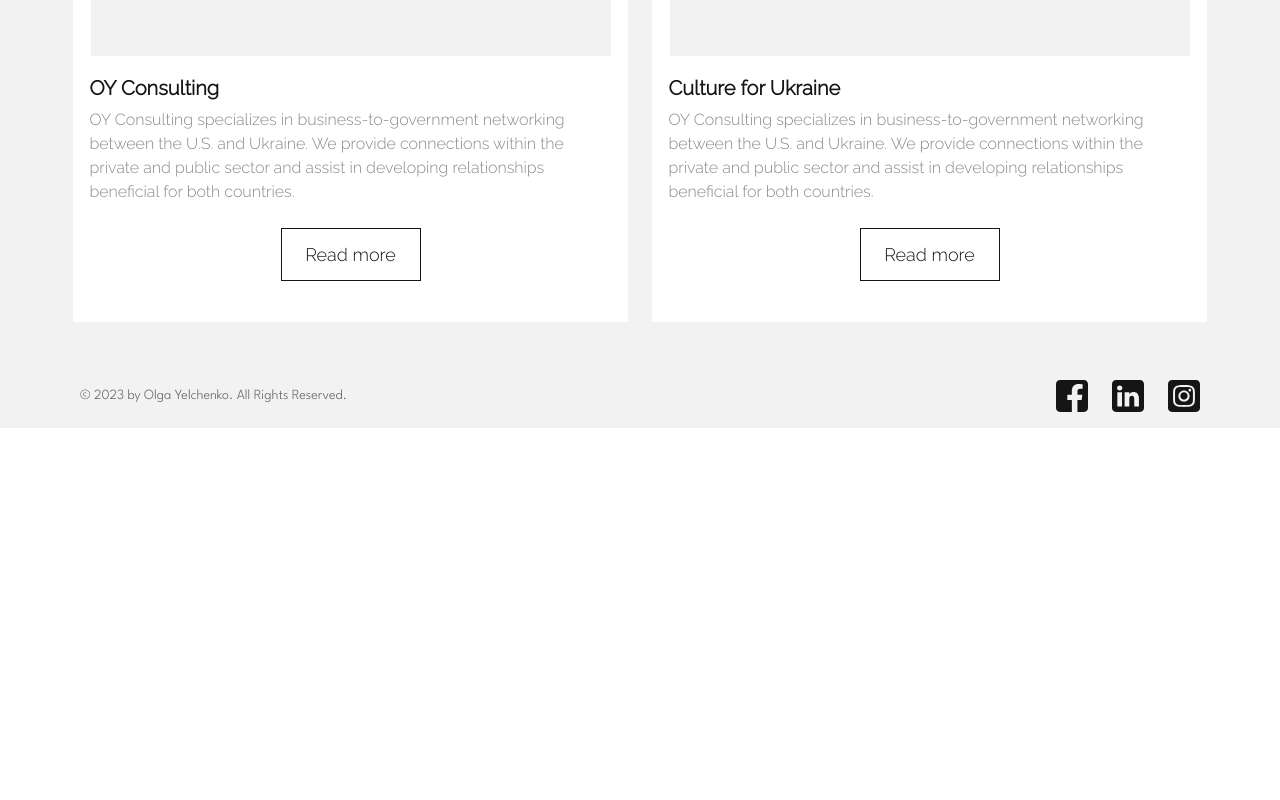
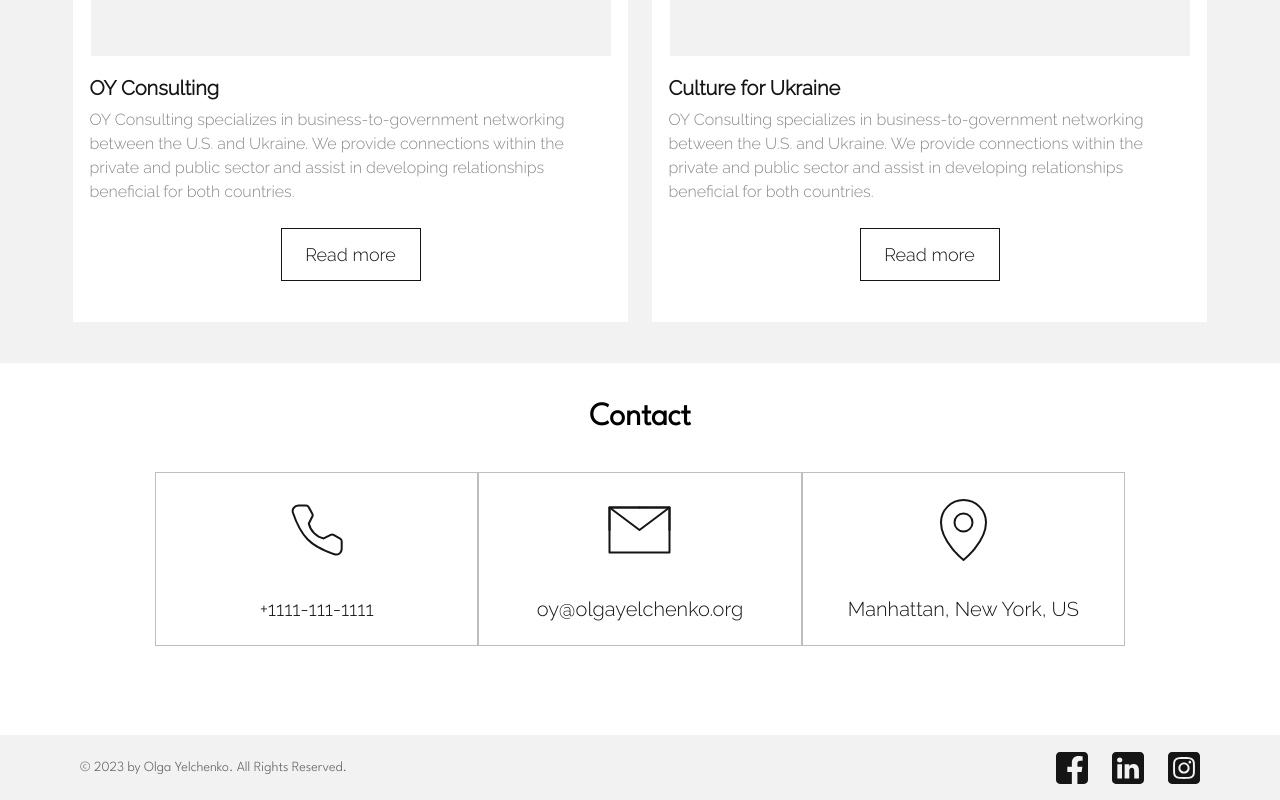
Before and after one commit to tetiananosenko/OY-consulting, a React (Create React App) app: page / in a window 1280 px wide. Shown: the part 2243-3043 px from the top of the page. Before the commit the page ends 2671 px from the top, so only its background shows below. Built offline with nearby package versions, Linux system fonts and the light colour scheme.

Commit message:
create component contactsection

```diff
--- /dev/null
+++ b/src/assets/svg/Email.jsx
@@ -0,0 +1,39 @@
+export const Email = () => (
+  <svg
+    xmlns="http://www.w3.org/2000/svg"
+    width="73"
+    height="72"
+    viewBox="0 0 73 72"
+    fill="none"
+  >
+    <path
+      d="M6.5 58.5H66.5V36V13.5H36.5H6.5V36V58.5Z"
+      stroke="#151515"
+      stroke-width="2"
+      stroke-linejoin="round"
+    />
+    <path
+      d="M6.5 13.5L36.5 36L66.5 13.5"
+      stroke="#151515"
+      stroke-width="2"
+      stroke-linecap="round"
+      stroke-linejoin="round"
+    />
+    <path
+      d="M36.5 13.5H6.5V36"
+      stroke="#151515"
+      stroke-width="2"
+      stroke-linecap="round"
+      stroke-linejoin="round"
+    />
+    <path
+      d="M66.5 36V13.5H36.5"
+      stroke="#151515"
+      stroke-width="2"
+      stroke-linecap="round"
+      stroke-linejoin="round"
+    />
+  </svg>
+);
+
+export default Email;
--- /dev/null
+++ b/src/assets/svg/Location.jsx
@@ -0,0 +1,24 @@
+export const Location = () => (
+  <svg
+    xmlns="http://www.w3.org/2000/svg"
+    width="73"
+    height="72"
+    viewBox="0 0 73 72"
+    fill="none"
+  >
+    <path
+      d="M36.5 66C36.5 66 59 48 59 28.5C59 16.0736 48.9264 6 36.5 6C24.0736 6 14 16.0736 14 28.5C14 48 36.5 66 36.5 66Z"
+      stroke="#151515"
+      stroke-width="2"
+      stroke-linejoin="round"
+    />
+    <path
+      d="M36.5 37.5C41.4705 37.5 45.5 33.4705 45.5 28.5C45.5 23.5295 41.4705 19.5 36.5 19.5C31.5295 19.5 27.5 23.5295 27.5 28.5C27.5 33.4705 31.5295 37.5 36.5 37.5Z"
+      stroke="#151515"
+      stroke-width="2"
+      stroke-linejoin="round"
+    />
+  </svg>
+);
+
+export default Location;
--- /dev/null
+++ b/src/assets/svg/Phone.jsx
@@ -0,0 +1,18 @@
+export const Phone = () => (
+  <svg
+    xmlns="http://www.w3.org/2000/svg"
+    width="73"
+    height="72"
+    viewBox="0 0 73 72"
+    fill="none"
+  >
+    <path
+      d="M25.9942 11.5287C27.0841 11.5287 28.0882 12.1197 28.6172 13.0726L32.2868 19.6828C32.7673 20.5483 32.7899 21.5951 32.3471 22.4806L28.8119 29.5511C28.8119 29.5511 29.8364 34.8182 34.124 39.1058C38.4116 43.3934 43.6612 44.4002 43.6612 44.4002L50.7305 40.8656C51.6166 40.4225 52.6642 40.4455 53.53 40.9268L60.1589 44.6123C61.1108 45.1417 61.7012 46.1452 61.7012 47.2343V54.8446C61.7012 58.7201 58.1014 61.5193 54.4292 60.2801C46.8874 57.7354 35.1803 52.8901 27.7601 45.4697C20.3398 38.0495 15.4945 26.3425 12.9497 18.8006C11.7106 15.1285 14.5098 11.5287 18.3853 11.5287H25.9942Z"
+      stroke="#151515"
+      stroke-width="2"
+      stroke-linejoin="round"
+    />
+  </svg>
+);
+
+export default Phone;
--- /dev/null
+++ b/src/components/ContactSection/data.jsx
@@ -0,0 +1,23 @@
+import Phone from '../../assets/svg/Phone';
+import Email from '../../assets/svg/Email';
+import Location from '../../assets/svg/Location';
+
+const dataContact = [
+  {
+    id: 0,
+    icon: <Phone />,
+    info: '+1111-111-1111',
+  },
+  {
+    id: 0,
+    icon: <Email />,
+    info: 'oy@olgayelchenko.org',
+  },
+  {
+    id: 0,
+    icon: <Location />,
+    info: 'Manhattan, New York, US',
+  },
+];
+
+export default dataContact;
--- /dev/null
+++ b/src/components/ContactSection/index.jsx
@@ -0,0 +1,20 @@
+import dataContact from './data';
+import styles from './index.module.scss';
+
+const ContactSection = () => {
+  return (
+    <div className={styles.wrapperSection}>
+      <h1 className={styles.title}>Contact</h1>
+      <div className={styles.wrapperContact}>
+        {dataContact.map(({ icon, info }) => (
+          <div className={styles.itemWrapper}>
+            <span>{icon}</span>
+            <p className={styles.text}>{info}</p>
+          </div>
+        ))}
+      </div>
+    </div>
+  );
+};
+
+export default ContactSection;
--- /dev/null
+++ b/src/components/ContactSection/index.module.scss
@@ -0,0 +1,38 @@
+@import "../../styles/constants.scss";
+
+.wrapperContact {
+  display: flex;
+  align-items: center;
+  justify-content: space-between;
+}
+
+.wrapperSection {
+  height: 372px;
+  width: 100%;
+  padding: 0px 155px;
+}
+
+.title {
+  text-align: center;
+  padding: 40px 0px;
+}
+
+.itemWrapper {
+  width: 361px;
+  height: 174px;
+  border: 1px solid #bebebe;
+  display: flex;
+  justify-content: center;
+  align-items: center;
+  flex-direction: column;
+  gap: 24px;
+}
+
+.text {
+  color: $mainFontColor;
+  text-align: center;
+  font-family: $font-family;
+  font-size: 20px;
+  font-weight: 500;
+  line-height: 30px;
+}
--- a/src/components/HomePage/index.jsx
+++ b/src/components/HomePage/index.jsx
@@ -1,4 +1,5 @@
 import AboutSection from '../AboutSection';
+import ContactSection from '../ContactSection';
 import Footer from '../Footer';
 import HeaderSection from '../HeaderSection';
 import ProjectsSection from '../ProjectsSection';
@@ -8,6 +9,7 @@
     <HeaderSection />
     <AboutSection />
     <ProjectsSection />
+    <ContactSection />
     <Footer />
   </>
 );
--- a/src/components/ProjectsSection/data.jsx
+++ b/src/components/ProjectsSection/data.jsx
@@ -17,6 +17,4 @@
   },
 ];
 
-console.log(dataProjects,'datatata')
-
 export default dataProjects;
```
